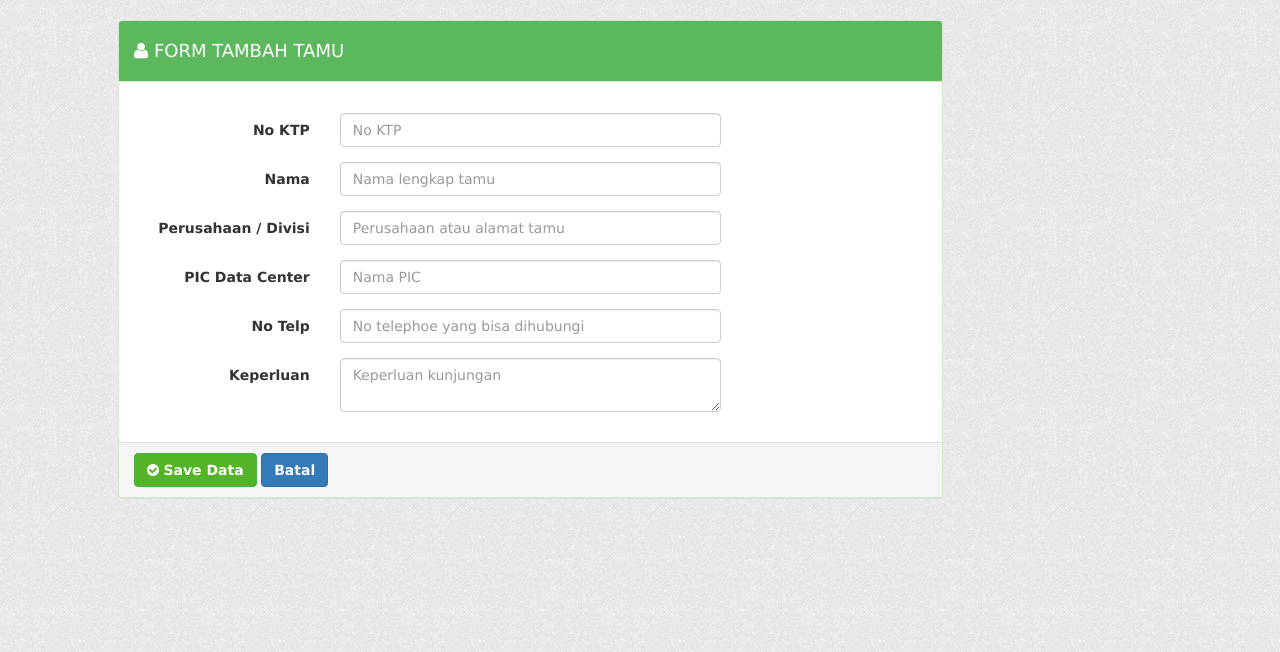
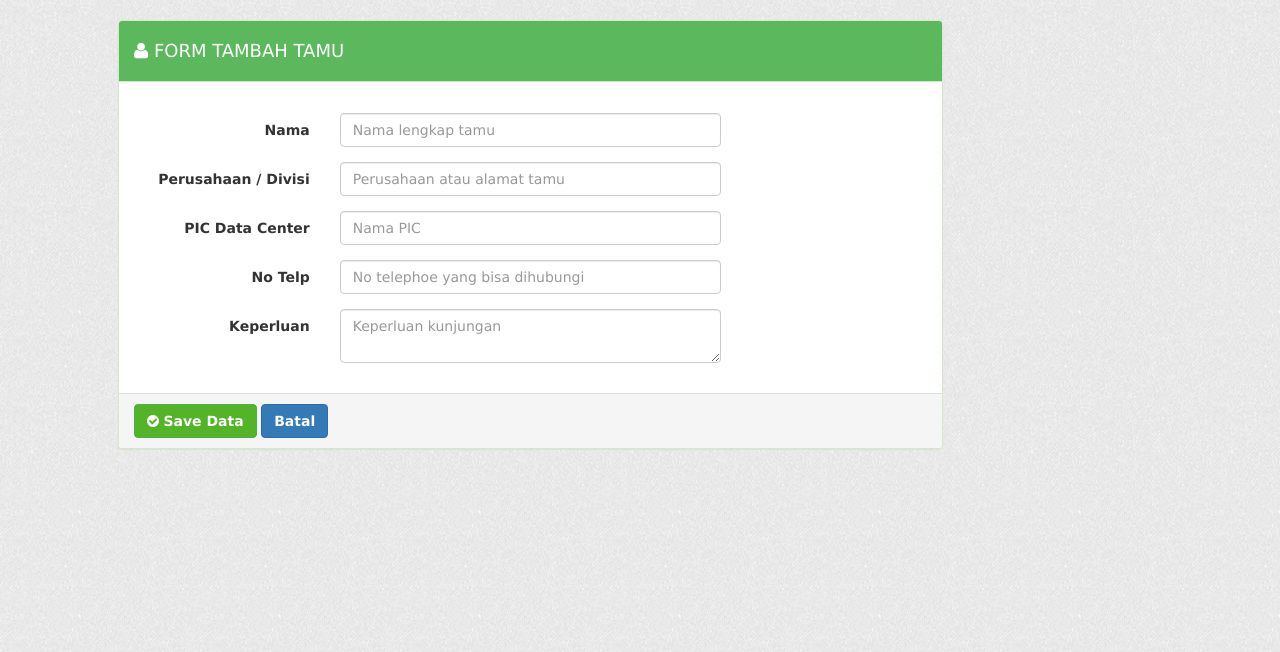
Before and after one commit to Dwiseptian92/bukutamu, a PHP site: page /form/input-tamu.php in a window 1280 px wide; the page is wider, and only the part inside the window is pictured. Shown: the top 652 px of that part. Run offline with PHP 8.4, Linux system fonts and the light colour scheme.

Commit message:
Delete field id ktp

```diff
--- a/db/bukutamu.sql
+++ b/db/bukutamu.sql
@@ -23,7 +23,6 @@ DROP TABLE IF EXISTS `tamu`;
 
 CREATE TABLE `tamu` (
   `id` int(11) NOT NULL AUTO_INCREMENT,
-  `id_ktp` int(11) DEFAULT NULL,
   `nama` varchar(200) DEFAULT NULL,
   `perusahaan` varchar(200) DEFAULT NULL,
   `pic` varchar(200) DEFAULT NULL,
--- a/form/edit-tamu.php
+++ b/form/edit-tamu.php
@@ -44,12 +44,6 @@ function harusangka(jumlah){
                         <div class="form-group">
                             <div class="col-md-2">
                                 <input type="hidden" class="form-control" name="id" value="<?php echo $tampil['id']; ?>">
-                            </div>
-                        </div>
-                         <div class="form-group">
-                            <label class="col-md-3 control-label">No KTP</label>
-                            <div class="col-md-6">
-                                <input type="text" class="form-control" name="id_ktp" placeholder="No KTP" required data-bv-notempty-message="No KTP harus di isi!" value="<?php echo $tampil['id_ktp']; ?>">
                             </div>
                         </div>
                         <div class="form-group">
--- a/form/input-tamu.php
+++ b/form/input-tamu.php
@@ -46,12 +46,6 @@ function harusangka(jumlah){
                                     <div class="col-md-5">
                                         <input type="hidden" class="form-control" name="id">
                                         <input type="hidden" class="form-control" name="tgl_jam_masuk" value="<?php echo date('Y-m-d H:i:s'); ?>"></input>
-                                    </div>
-                                </div>
-                                <div class="form-group">
-                                    <label class="col-md-3 control-label">No KTP</label>
-                                    <div class="col-md-6">
-                                        <input type="text" class="form-control" name="id_ktp" placeholder="No KTP" required data-bv-notempty-message="No KTP harus di isi!">
                                     </div>
                                 </div>
                                 <div class="form-group">
--- a/process/edit-tamu.php
+++ b/process/edit-tamu.php
@@ -4,7 +4,6 @@ include "../config/koneksi.php";//sambung ke mysql
 
 //mengambil data dari form
 $id = $_POST['id'];
-$id_ktp = $_POST['id_ktp'];
 $nama = $_POST['nama'];
 $perusahaan = $_POST['perusahaan'];
 $pic = $_POST['pic'];
@@ -12,7 +11,7 @@ $no_telp = $_POST['no_telp'];
 $keperluan = $_POST['keperluan'];
 // $tgl_jam_masuk = $_POST['tgl_jam_masuk'];
 
-$query = mysql_query("UPDATE tamu SET id_ktp='$id_ktp', nama='$nama', perusahaan='$perusahaan', pic='$pic', no_telp='$no_telp', keperluan='$keperluan' WHERE id='$id' ");
+$query = mysql_query("UPDATE tamu SET nama='$nama', perusahaan='$perusahaan', pic='$pic', no_telp='$no_telp', keperluan='$keperluan' WHERE id='$id' ");
 
 if ($query) {
 		echo "<script>alert('Data berhasil diupdate');
--- a/process/input-tamu.php
+++ b/process/input-tamu.php
@@ -4,7 +4,6 @@ include "../config/koneksi.php";//sambung ke mysql
 
 //mengambil data dari form
 $id = $_POST['id'];
-$id_ktp = $_POST['id_ktp'];
 $nama = $_POST['nama'];
 $perusahaan = $_POST['perusahaan'];
 $pic = $_POST['pic'];
@@ -13,7 +12,7 @@ $keperluan = $_POST['keperluan'];
 $tgl_jam_masuk = $_POST['tgl_jam_masuk'];
 
 
-$query = mysql_query("INSERT INTO tamu VALUES('', '$id_ktp', '$nama', '$perusahaan', '$pic', '$no_telp', '$keperluan', '$tgl_jam_masuk', '')");
+$query = mysql_query("INSERT INTO tamu VALUES('', '$nama', '$perusahaan', '$pic', '$no_telp', '$keperluan', '$tgl_jam_masuk', '')");
 
 if ($query) {
 		echo "<script>alert('Data berhasil disimpan');
```
